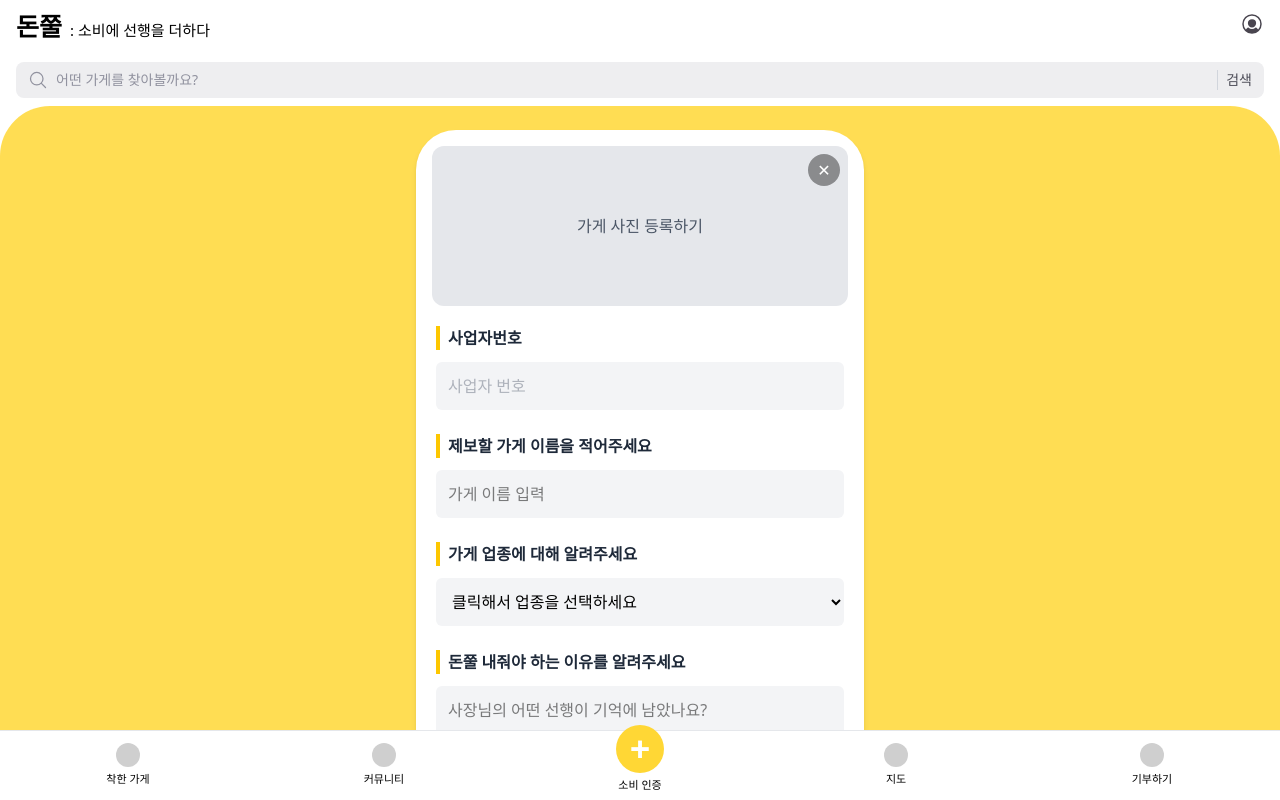
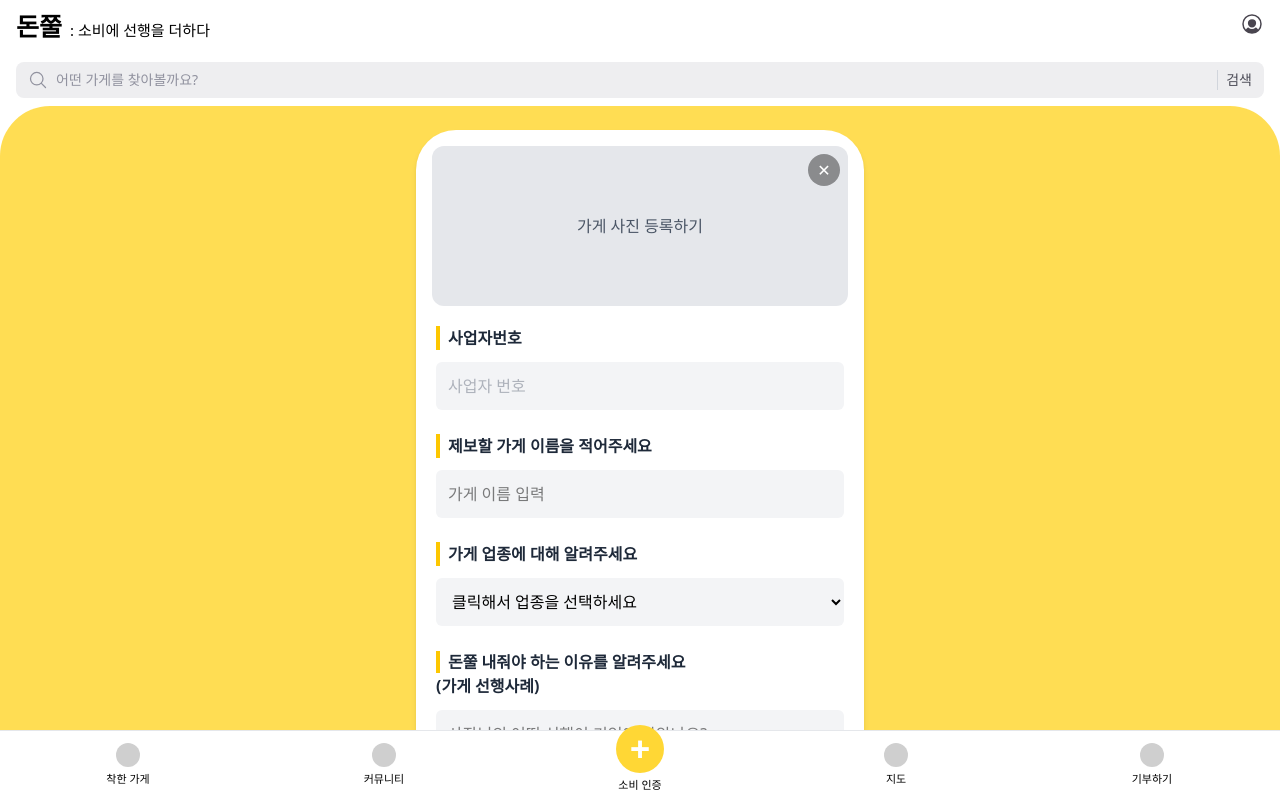
Before and after one commit to kang-bjin/donzzul-clone, a Next.js app in the folder src/frontend/: page /submit_store in a window 1280 px wide. Shown: the top 800 px of the page. Built offline with nearby package versions, Linux system fonts and the light colour scheme.

Commit message:
feat:가게제보페이지 선행사례작성부분 설명추가

```diff
--- a/src/frontend/src/app/submit_store/page.tsx
+++ b/src/frontend/src/app/submit_store/page.tsx
@@ -128,9 +128,15 @@ export default function VerifyPage() {
 
             {/* 돈쭐 이유 */}
             <div>
-              <p className="border-l-4 border-yellow-400 pl-2 text-gray-800 font-bold text-base">
+              <span className="border-l-4 border-yellow-400 pl-2 text-gray-800 font-bold text-base">
                 돈쭐 내줘야 하는 이유를 알려주세요
-              </p>
+                <span className="font-bold block w-full text-left">
+                      (가게 선행사례)
+                </span>
+              </span>
+
+
+
               <textarea
                 placeholder="사장님의 어떤 선행이 기억에 남았나요?"
                 maxLength={500}
```
